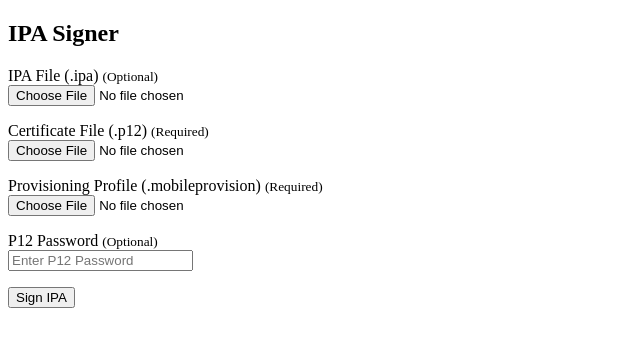
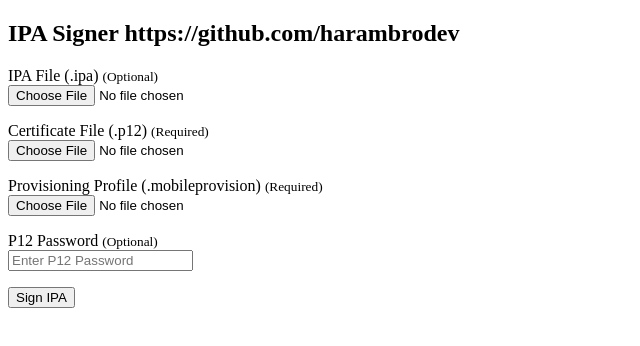
Before and after one commit to harambroyt/harambroyt.github.io, a website: page index.html in a window 1280 px wide. Shown: the whole page, without its empty margins (0-640 px from the left). Drawn offline with Linux system fonts and the light colour scheme.

Commit message:
Update index.html

```diff
--- a/index.html
+++ b/index.html
@@ -6,7 +6,7 @@
     <title>IPA Signer</title>
 </head>
 <body>
-    <h2>IPA Signer</h2>
+    <h2>IPA Signer https://github.com/harambrodev</h2>
     <form id="signForm" action="https://api.ipasign.pro/sign" method="POST" enctype="multipart/form-data">
         <p>
             <label for="ipa">IPA File (.ipa) <small>(Optional)</small></label><br>
```
